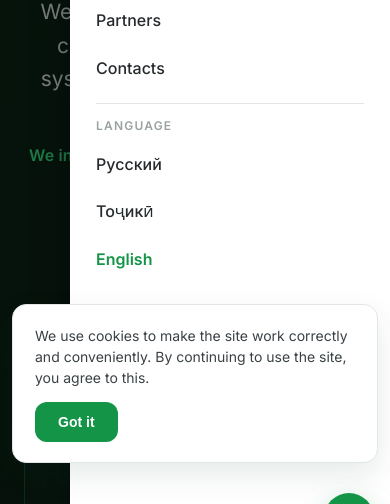
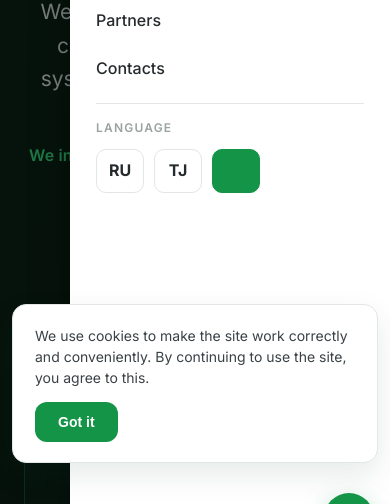
Before and after one commit to khudoyorparpishoev0-ops/Site-IThona, a plain HTML site: page index.html in a window 390 px wide. Both pictures are taken after a click on the button 348 px from the left and 44 px from the top of the page. Shown: the part 285-789 px from the top of the page. Drawn offline with Linux system fonts and the light colour scheme.

Commit message:
Мобильное меню: языки — компактный ряд квадратных кнопок RU/TJ/EN
Co-Authored-By: Claude Opus 4.8 (1M context) <noreply@anthropic.com>

```diff
--- a/assets/style.css
+++ b/assets/style.css
@@ -442,9 +442,16 @@ form.appeal textarea{resize:vertical;min-height:100px}
 .lang a{cursor:pointer}
 .lang-mobile{display:none}
 @media(max-width:680px){
-  .nav.open .lang-mobile{display:block;border-top:1px solid var(--gray-line);padding-top:12px;margin-top:10px}
-  .lang-mobile .lm-title{font-size:12px;font-weight:600;letter-spacing:.1em;text-transform:uppercase;color:#9aa3a0;margin-bottom:6px}
-  .lang-mobile a{display:block;padding:8px 0;font-size:16px;font-weight:500;color:var(--graphite);cursor:pointer}
+  /* языки: компактный ряд квадратных кнопок RU / TJ / EN */
+  .nav.open .lang-mobile{display:flex;flex-wrap:wrap;align-items:center;gap:10px;
+    border-top:1px solid var(--gray-line);padding-top:14px;margin-top:10px}
+  .lang-mobile .lm-title{width:100%;font-size:12px;font-weight:600;letter-spacing:.1em;
+    text-transform:uppercase;color:#9aa3a0;margin-bottom:2px}
+  .lang-mobile a{display:flex;align-items:center;justify-content:center;
+    width:48px;height:44px;border:1.5px solid var(--gray-line);border-radius:10px;
+    font-size:14px;font-weight:700;color:var(--graphite);cursor:pointer;
+    transition:all .2s var(--ease);padding:0}
+  .lang-mobile a.on{background:var(--green);border-color:var(--green);color:#fff}
   .lang-mobile a.on{color:var(--green);font-weight:600}
 }
 
--- a/index.html
+++ b/index.html
@@ -18,7 +18,7 @@
 <meta property="og:image" content="https://it-hona.tj/assets/og-image.png">
 <meta name="twitter:card" content="summary_large_image">
 <link rel="icon" type="image/svg+xml" href="assets/favicon.svg">
-<link rel="stylesheet" href="assets/style.css?v=3">
+<link rel="stylesheet" href="assets/style.css?v=4">
 </head>
 <body>
 
@@ -37,9 +37,9 @@
 
       <div class="lang-mobile">
         <div class="lm-title" data-i18n="lang_title">Язык</div>
-        <a data-lang="ru">Русский</a>
-        <a data-lang="tj">Тоҷикӣ</a>
-        <a data-lang="en">English</a>
+        <a data-lang="ru">RU</a>
+        <a data-lang="tj">TJ</a>
+        <a data-lang="en">EN</a>
       </div>
     </nav>
     <div class="header-right">
```
Also changed, not shown: about.html (+4 -4 lines), contacts.html (+4 -4 lines), partners.html (+4 -4 lines), services.html (+4 -4 lines), solutions.html (+4 -4 lines).
